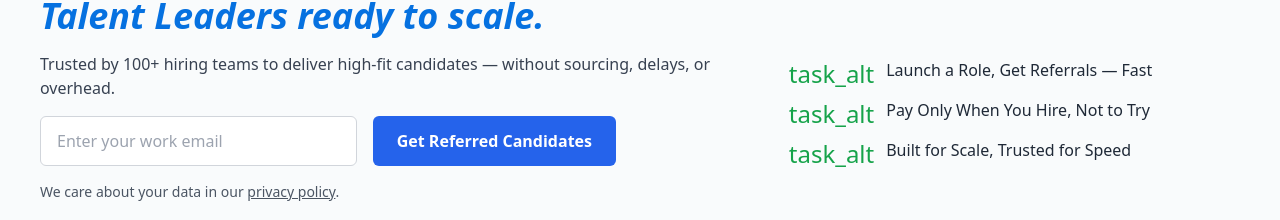
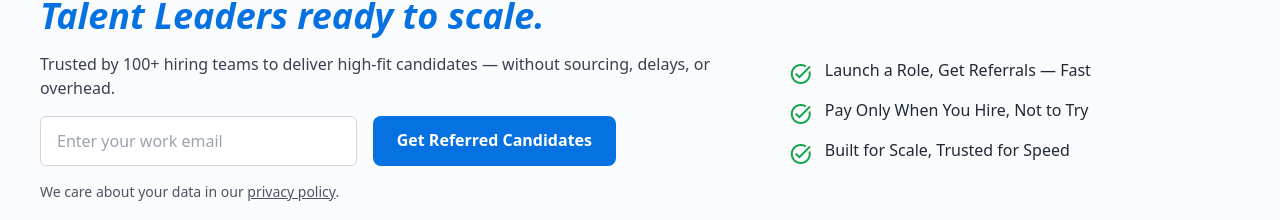
Before and after one commit to shifatkhatoon/reflense_website, a React (Vite) app: page /hire in a window 1280 px wide. Shown: the part 172-392 px from the top of the page. Built offline with nearby package versions, Linux system fonts and the light colour scheme.

Commit message:
Fix: Google Fonts loading and update Get Referred Candidates button redirect

```diff
--- a/index.html
+++ b/index.html
@@ -7,6 +7,7 @@
     <title>Reflense – Your Referral Ally</title>
     <link rel="icon" type="image/png" href="https://res.cloudinary.com/dbn5muylh/image/upload/v1737313692/reflense-collapsed_vq6acj.png" />
     <meta name="description" content="Reflense – Your Referral Ally. Curated referrals for smarter hiring." />
+    <link href="https://fonts.googleapis.com/css2?family=Material+Symbols+Outlined" rel="stylesheet" />
   </head>
   <body>
     <div id="root"></div>
--- a/src/pages/Hiring.tsx
+++ b/src/pages/Hiring.tsx
@@ -60,12 +60,12 @@ const Hiring: React.FC = () => {
                 placeholder="Enter your work email"
                 className="flex-1 rounded-md border border-gray-300 px-4 py-3 focus:outline-none focus:ring-2 focus:ring-brand-600"
               />
-              <button
-                type="submit"
-                className="bg-blue-600 text-white px-6 py-3 rounded-md font-semibold hover:bg-blue-500 transition"
+              <a
+                href="https://app.reflense.com/signup"
+                className="bg-brand-600 text-white px-6 py-3 rounded-lg font-semibold hover:bg-brand-500 transition"
               >
                 Get Referred Candidates
-              </button>
+              </a>
             </form>
 
             <p className="text-sm text-gray-600">
```
